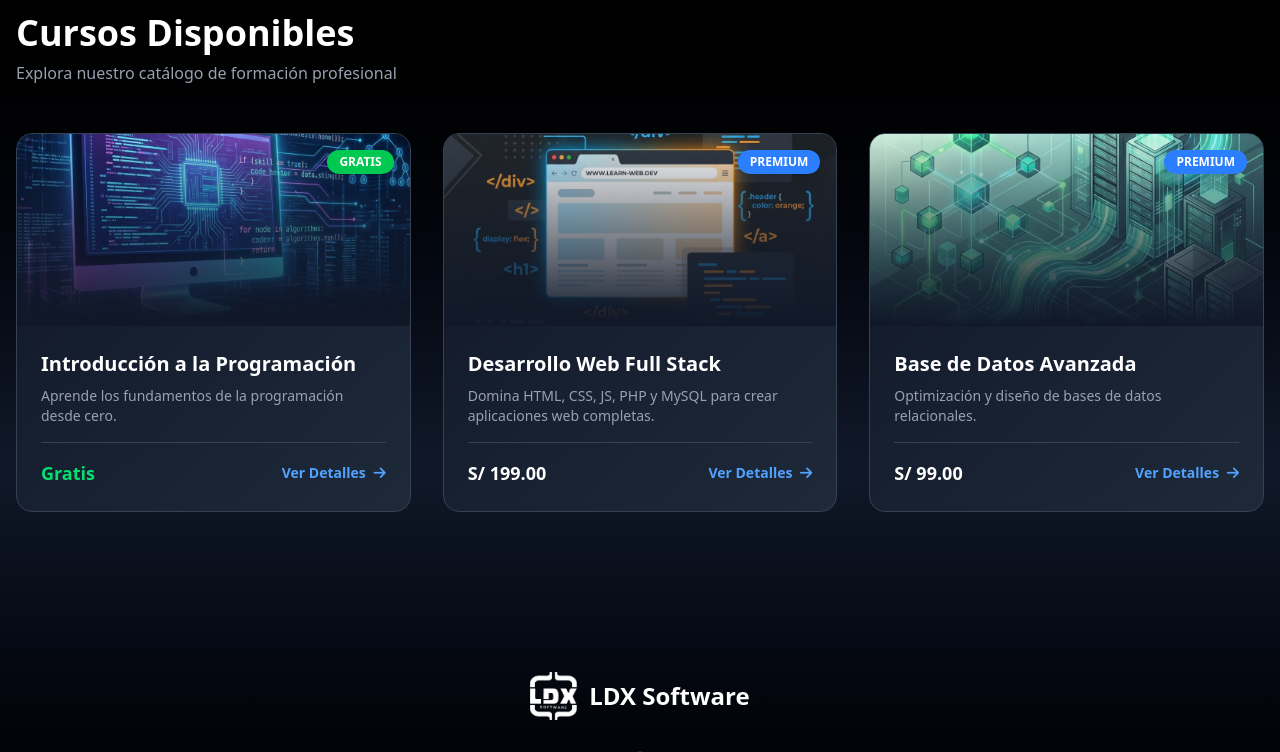
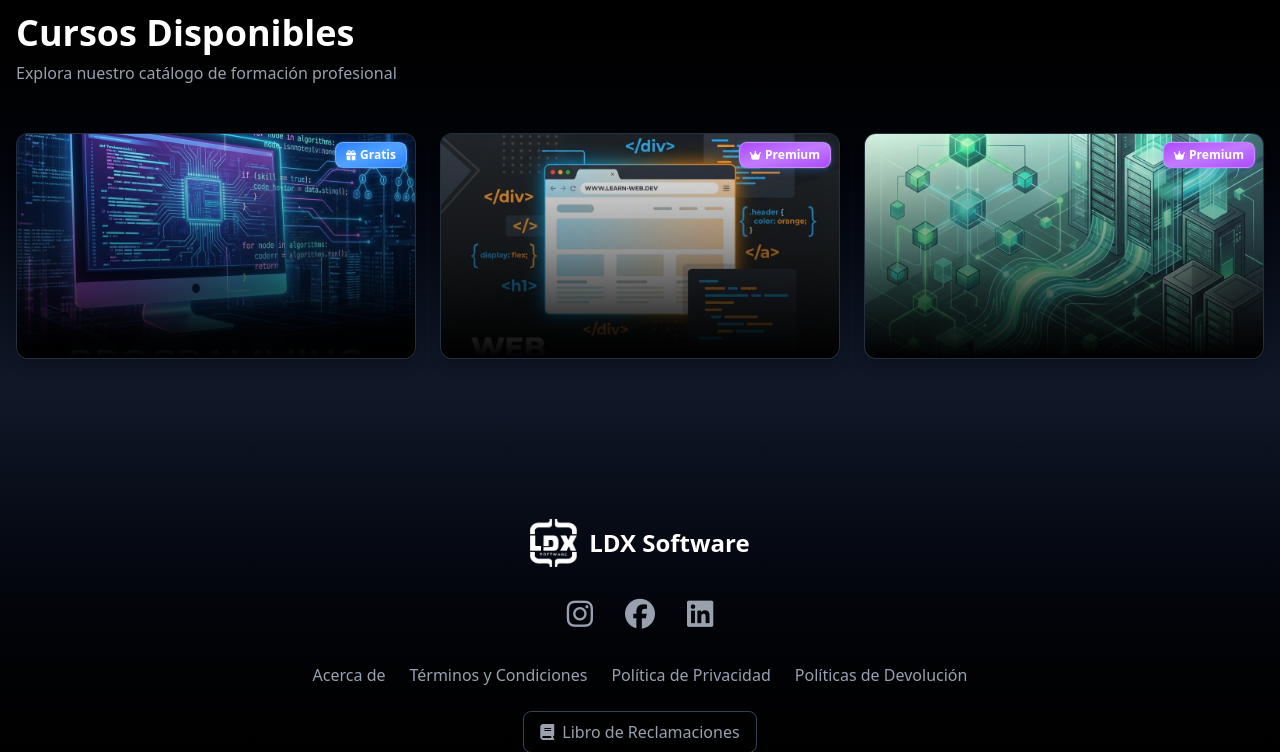
Before and after one commit to luisc0230/ldxsoftware, a PHP site: page /cursos.php in a window 1280 px wide. Shown: the part 83-835 px from the top of the page. Run offline with PHP 8.4, Linux system fonts and the light colour scheme; data comes from the database, SQL or seed files in the repository; some libraries are stand-ins or nearby versions.

Commit message:
Feat: Update course card design and improve slug handling
- Implement new premium card design for all users in cursos.php
- Add fallback to ID search in Curso model if slug is not found
- Integrate admin controls into the new card design

```diff
--- a/cursos.php
+++ b/cursos.php
@@ -97,133 +97,91 @@ if (empty($cursos)) {
             </div>
 
             <!-- Grid de Cursos -->
-            <div class="grid grid-cols-1 md:grid-cols-2 lg:grid-cols-3 gap-8">
-                <?php
-                // Verificar suscripción activa
-                require_once __DIR__ . '/app/models/Suscripcion.php';
-                $hasActiveSubscription = false;
-                if ($isLoggedIn && $user) {
-                    $suscripcionModel = new Suscripcion();
-                    $suscripciones = $suscripcionModel->getSuscripcionesActivas($user['id']);
-                    if (!empty($suscripciones)) {
-                        $hasActiveSubscription = true;
-                    }
-                }
-
-                foreach ($cursos as $curso):
-                    // Determinar URL del curso (usar slug si existe, sino ID)
+            <div class="grid grid-cols-1 md:grid-cols-2 lg:grid-cols-3 gap-6">
+                <?php foreach ($cursos as $curso):
+                    // Determinar URL del curso
                     $cursoSlug = !empty($curso['slug']) ? $curso['slug'] : $curso['id'];
                     $cursoUrl = url('curso/' . $cursoSlug);
+                    $isNew = false; // Logic for 'New' badge could be added here based on created_at
                 ?>
-                    <?php if ($hasActiveSubscription): ?>
-                        <!-- Diseño Premium (Estilo Streaming) -->
-                        <div class="relative group rounded-xl overflow-hidden aspect-video border border-gray-800 hover:border-blue-500/50 transition-all duration-300 shadow-lg hover:shadow-blue-500/20">
-                            <!-- Imagen de fondo -->
-                            <img src="<?php echo htmlspecialchars($curso['imagen_url']); ?>"
-                                 alt="<?php echo htmlspecialchars($curso['titulo']); ?>"
-                                 class="w-full h-full object-cover transform group-hover:scale-105 transition-transform duration-500"
-                                 onerror="this.src='<?php echo asset('images/logo.png'); ?>'">
+                    <article class="group relative overflow-hidden rounded-xl border border-white/10 bg-[#0D1828] transition hover:contrast-110 before:left-1/2 before:bottom-0 before:-translate-x-1/2 before:w-full before:h-full before:bg-black before:absolute before:translate-y-full hover:before:translate-y-1/2 before:-z-10 before:transition before:duration-200 before:mask-t-from-70% h-full shadow-lg">
 
-                            <!-- Overlay Gradiente -->
-                            <div class="absolute inset-0 bg-gradient-to-t from-black via-black/50 to-transparent opacity-90 group-hover:opacity-80 transition-opacity"></div>
+                        <!-- Admin Controls -->
+                        <?php if ($isAdmin): ?>
+                        <div class="absolute top-2 left-2 z-30 flex gap-2 opacity-0 group-hover:opacity-100 transition-opacity duration-300">
+                            <a href="<?php echo url('admin/cursos/editar/' . $curso['id']); ?>" class="bg-black/70 hover:bg-blue-600 text-white p-1.5 rounded-lg backdrop-blur-sm transition-colors text-xs" title="Editar">
+                                <i class="fas fa-edit"></i>
+                            </a>
+                            <form action="<?php echo url('admin/cursos/eliminar'); ?>" method="POST" onsubmit="return confirm('¿Estás seguro?');" class="inline">
+                                <input type="hidden" name="id" value="<?php echo $curso['id']; ?>">
+                                <button type="submit" class="bg-black/70 hover:bg-red-600 text-white p-1.5 rounded-lg backdrop-blur-sm transition-colors text-xs" title="Eliminar">
+                                    <i class="fas fa-trash"></i>
+                                </button>
+                            </form>
+                        </div>
+                        <?php endif; ?>
 
-                            <!-- Contenido Superpuesto -->
-                            <div class="absolute inset-0 p-6 flex flex-col justify-end">
-                                <!-- Badges -->
-                                <div class="absolute top-4 right-4 flex gap-2">
-                                    <?php if (!empty($curso['nivel'])): ?>
-                                    <span class="bg-black/60 backdrop-blur-md border border-white/10 text-white text-[10px] font-bold px-2 py-1 rounded uppercase tracking-wider">
-                                        <?php echo htmlspecialchars($curso['nivel']); ?>
+                        <a href="<?php echo $cursoUrl; ?>" class="flex aspect-video flex-col h-full p-2 relative z-10">
+
+                            <!-- Badges (Top Right) -->
+                            <div class="absolute top-2 right-2 opacity-100 transition inline-flex items-center gap-2 flex-wrap group-hover:opacity-0 group-hover:-translate-y-1">
+                                <?php if ($curso['es_gratuito']): ?>
+                                <span class="relative isolate inline-flex items-center gap-1 overflow-hidden text-center font-medium whitespace-nowrap transition-all duration-300 rounded-lg shadow-[0_2px_8px_rgba(59,130,246,0.35),0_0_0_1px_theme(colors.white/10%)] bg-gradient-to-br from-blue-500 via-blue-400 to-blue-500 border border-blue-300/50 text-white backdrop-blur-sm px-2.5 py-1 text-xs">
+                                    <i class="fas fa-gift text-[10px]"></i> <span class="relative z-10 font-bold">Gratis</span>
+                                </span>
+                                <?php else: ?>
+                                <span class="relative isolate inline-flex items-center gap-1 overflow-hidden text-center font-medium whitespace-nowrap transition-all duration-300 rounded-lg shadow-[0_2px_8px_rgba(59,130,246,0.35),0_0_0_1px_theme(colors.white/10%)] bg-gradient-to-br from-purple-500 via-purple-400 to-purple-500 border border-purple-300/50 text-white backdrop-blur-sm px-2.5 py-1 text-xs">
+                                    <i class="fas fa-crown text-[10px]"></i> <span class="relative z-10 font-bold">Premium</span>
+                                </span>
+                                <?php endif; ?>
+
+                                <?php if ($isNew): ?>
+                                <span class="relative isolate inline-flex items-center gap-1 overflow-hidden text-center font-medium whitespace-nowrap transition-all duration-300 rounded-lg shadow-[0_2px_8px_rgba(255,215,0,0.35),0_0_0_1px_theme(colors.white/10%)] bg-gradient-to-br from-yellow-400 via-yellow-300 to-yellow-500 border border-yellow-300/50 text-black backdrop-blur-sm px-2.5 py-1 text-xs">
+                                    <i class="fas fa-star text-[10px] animate-pulse"></i> <span class="relative z-10 font-bold">Nuevo</span>
                                 </span>
                                 <?php endif; ?>
                             </div>
 
-                                <!-- Título -->
-                                <h3 class="text-2xl font-bold text-white mb-2 leading-tight group-hover:text-blue-400 transition-colors">
+                            <!-- Background Image -->
+                            <img src="<?php echo htmlspecialchars($curso['imagen_url']); ?>"
+                                 class="absolute inset-0 -z-20 w-full h-full object-cover transition-transform duration-700 group-hover:scale-110"
+                                 alt="<?php echo htmlspecialchars($curso['titulo']); ?>"
+                                 onerror="this.src='<?php echo asset('images/logo.png'); ?>'">
+
+                            <!-- Gradient Overlay -->
+                            <div class="absolute inset-0 bg-gradient-to-t from-black via-black/40 to-transparent -z-10"></div>
+
+                            <div class="opacity-100 flex transition flex-col gap-2 flex-1"></div>
+
+                            <!-- Bottom Content (Hover Reveal) -->
+                            <div class="flex flex-wrap items-end justify-between mt-8 transition translate-y-1 opacity-0 duration-300 group-hover:opacity-100 group-hover:translate-y-0">
+                                <h2 class="mt-auto text-shadow-lg text-white leading-snug font-medium text-balance max-w-[28ch] text-sm mb-2 ml-1">
                                     <?php echo htmlspecialchars($curso['titulo']); ?>
-                                </h3>
+                                </h2>
 
-                                <!-- Info Meta -->
-                                <div class="flex items-center gap-4 text-gray-300 text-sm mb-4">
+                                <div class="flex flex-wrap items-center justify-between w-full">
+                                    <div>
+                                        <div class="flex items-center gap-4 text-sm text-gray-300 flex-wrap">
                                             <?php if (!empty($curso['duracion_total'])): ?>
-                                    <span class="flex items-center gap-1.5">
-                                        <i class="far fa-clock text-blue-400"></i> <?php echo htmlspecialchars($curso['duracion_total']); ?>
+                                            <p class="flex items-center gap-1 text-xs">
+                                                <span class="p-1 aspect-square border border-white/10 bg-white/5 rounded-full flex items-center justify-center w-5 h-5">
+                                                    <i class="far fa-clock text-[10px]"></i>
                                                 </span>
+                                                <span><?php echo htmlspecialchars($curso['duracion_total']); ?></span>
+                                            </p>
                                             <?php endif; ?>
-                                    <?php if (!empty($curso['total_clases'])): ?>
-                                    <span class="flex items-center gap-1.5">
-                                        <i class="fas fa-play-circle text-blue-400"></i> <?php echo $curso['total_clases']; ?> clases
-                                    </span>
-                                    <?php endif; ?>
-                                </div>
-
-                                <!-- Botón de Acción -->
-                                <a href="<?php echo $cursoUrl; ?>" class="w-full bg-white text-black hover:bg-blue-500 hover:text-white font-bold py-2 px-4 rounded-lg transition-colors flex items-center justify-center gap-2 text-sm">
-                                    <i class="fas fa-play"></i> Ir al curso
-                                </a>
                                         </div>
                                     </div>
 
-                    <?php else: ?>
-                        <!-- Diseño Estándar (Venta) -->
-                        <div class="bg-gradient-to-br from-gray-900 to-gray-800 rounded-2xl overflow-hidden border border-gray-700 hover:border-blue-500/50 transition-all duration-300 group flex flex-col h-full">
-                            <!-- Imagen -->
-                            <div class="relative h-48 overflow-hidden">
-                                <div class="absolute inset-0 bg-gradient-to-t from-gray-900 to-transparent z-10"></div>
-                                <img src="<?php echo htmlspecialchars($curso['imagen_url']); ?>"
-                                     alt="<?php echo htmlspecialchars($curso['titulo']); ?>"
-                                     class="w-full h-full object-cover transform group-hover:scale-110 transition-transform duration-500"
-                                     onerror="this.src='<?php echo asset('images/logo.png'); ?>'">
-
-                                <?php if ($curso['es_gratuito']): ?>
-                                    <span class="absolute top-4 right-4 z-20 bg-green-500 text-white text-xs font-bold px-3 py-1 rounded-full shadow-lg">
-                                        GRATIS
+                                    <div class="group/btn relative isolate inline-flex items-center justify-center overflow-hidden text-center font-semibold transition-all duration-300 rounded-lg border hover:bg-white/10 shadow-sm h-8 px-3 text-xs w-auto text-white border-white/30 group-hover:scale-105">
+                                        <span class="flex items-center gap-1.5">
+                                            <i class="fas fa-play text-[10px]"></i> Ir al curso
                                         </span>
-                                <?php else: ?>
-                                    <span class="absolute top-4 right-4 z-20 bg-blue-500 text-white text-xs font-bold px-3 py-1 rounded-full shadow-lg">
-                                        PREMIUM
-                                    </span>
-                                <?php endif; ?>
-                            </div>
-
-                            <!-- Contenido -->
-                            <div class="p-6 flex-grow flex flex-col">
-                                <h3 class="text-xl font-bold text-white mb-2 group-hover:text-blue-400 transition-colors">
-                                    <?php echo htmlspecialchars($curso['titulo']); ?>
-                                </h3>
-                                <p class="text-gray-400 text-sm mb-4 flex-grow line-clamp-3">
-                                    <?php echo htmlspecialchars($curso['descripcion']); ?>
-                                </p>
-
-                                <div class="flex items-center justify-between mt-auto pt-4 border-t border-gray-700">
-                                    <?php if ($curso['es_gratuito']): ?>
-                                        <span class="text-green-400 font-bold text-lg">Gratis</span>
-                                    <?php else: ?>
-                                        <span class="text-white font-bold text-lg">S/ <?php echo number_format($curso['precio'], 2); ?></span>
-                                    <?php endif; ?>
-
-                                    <a href="<?php echo $cursoUrl; ?>" class="text-blue-400 hover:text-white text-sm font-semibold transition-colors">
-                                        Ver Detalles <i class="fas fa-arrow-right ml-1"></i>
-                                    </a>
                                     </div>
                                 </div>
-
-                            <!-- Controles de Admin -->
-                            <?php if ($isAdmin): ?>
-                            <div class="bg-gray-900/90 p-3 flex justify-between items-center border-t border-gray-700">
-                                <span class="text-xs text-gray-500">ID: <?php echo $curso['id']; ?></span>
-                                <div class="flex gap-2">
-                                    <button class="text-blue-400 hover:text-blue-300 p-2" title="Editar">
-                                        <i class="fas fa-edit"></i>
-                                    </button>
-                                    <button class="text-red-400 hover:text-red-300 p-2" title="Eliminar">
-                                        <i class="fas fa-trash"></i>
-                                    </button>
                             </div>
-                            </div>
-                            <?php endif; ?>
-                        </div>
-                    <?php endif; ?>
+                        </a>
+                    </article>
                 <?php endforeach; ?>
             </div>
 
```
Also changed, not shown: app/models/Curso.php (+24 -5 lines). Lines whose indentation alone changed are shown as unchanged.
